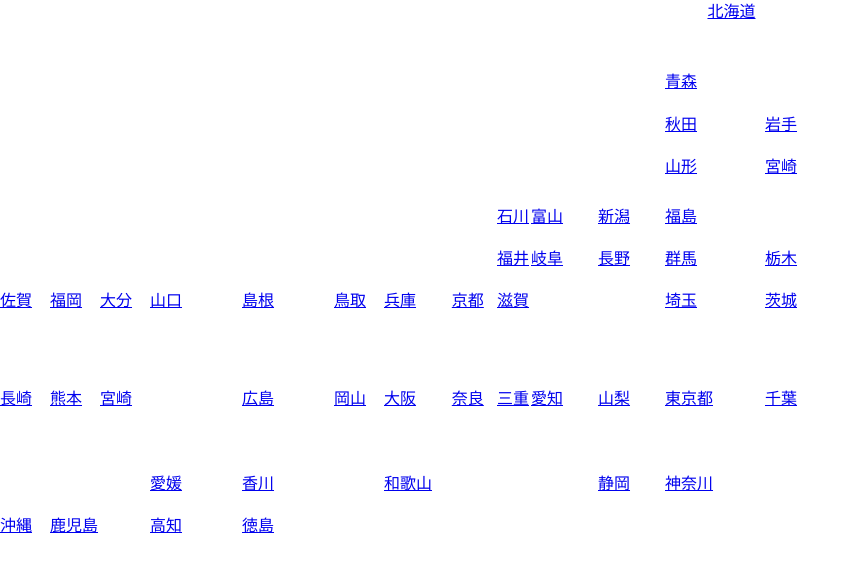
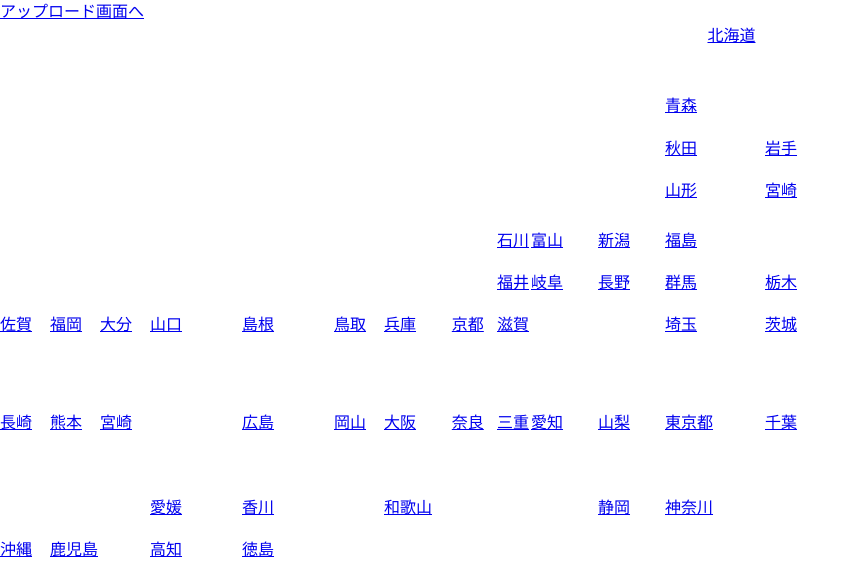
Before and after one commit to 2021AIT-OOP2-G08/image-management, a Flask app: page / in a window 1280 px wide. Shown: the top 587 px of the page, without its empty margins (0-860 px from the left). Run offline with Flask 2, Linux system fonts and the light colour scheme.

Commit message:
Update map.html

```diff
--- a/templates/map.html
+++ b/templates/map.html
@@ -6,6 +6,9 @@
 <link rel="stylesheet" href="map_style.css">
 <meta name="viewport" content="width=device-width,initial-scale=1.0,user-scalable=yes">
 </head>
+<body>
+    <a href="/upload">アップロード画面へ</a>
+</body>
 <table id="japan-map" class="clearfix">
     <tbody>
     <tr>
```
